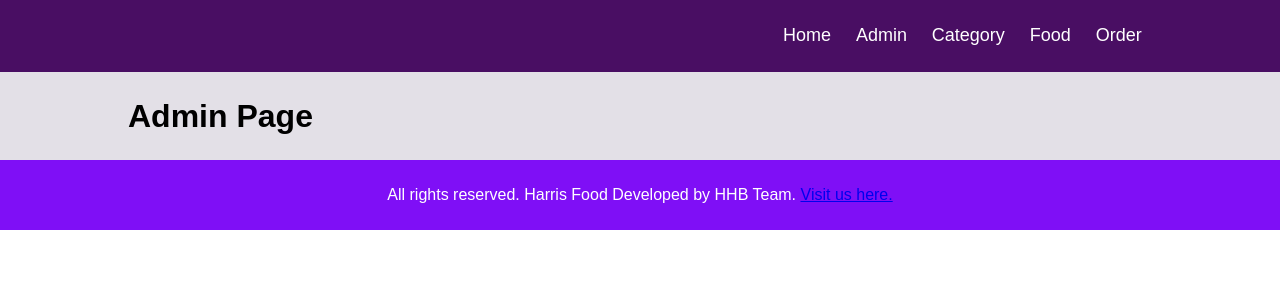
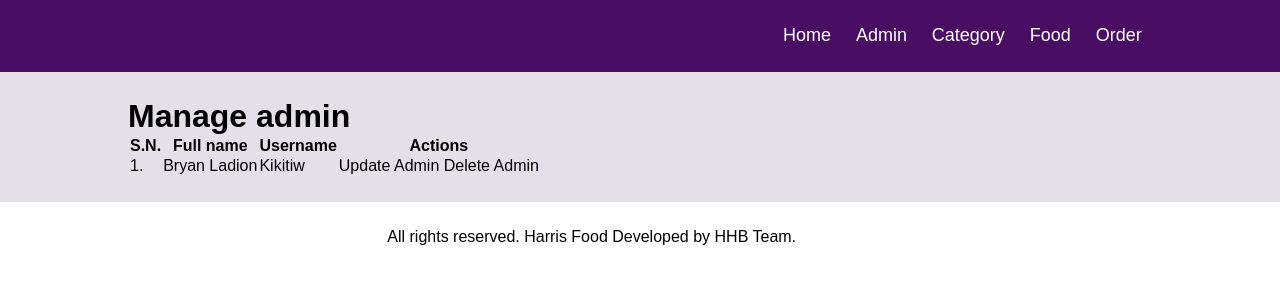
Before and after one commit to camelCasePh/food-order-website, a PHP site: page /admin/manage-admin.php in a window 1280 px wide. Shown: the top 300 px of the page. Run offline with PHP 8.4, Linux system fonts and the light colour scheme.

Commit message:
minor changes

```diff
--- a/admin/manage-admin.php
+++ b/admin/manage-admin.php
@@ -3,7 +3,24 @@
         <!--menu ends here-->
         <div class="main-content">
             <div class="wrapper">
-                    <h1>Admin Page</h1>
+                    <h1>Manage admin</h1>
+                    <table>
+                        <tr>
+                            <th>S.N.</th>
+                            <th>Full name</th>
+                            <th>Username</th>
+                            <th>Actions</th>
+                        </tr>
+                        <tr>
+                            <td>1.</td>
+                            <td>Bryan Ladion</td>
+                            <td>Kikitiw</td>
+                            <td>
+                                Update Admin
+                                Delete Admin
+                            </td>
+                        </tr>
+                    </table>
 
             </div>
         </div>
--- a/admin/partials/footer.php
+++ b/admin/partials/footer.php
@@ -1,6 +1,6 @@
 <div class="footer text-align-center">
             <div class="wrapper">
-                 <p>All rights reserved. Harris Food Developed by HHB Team. <a href="https://www.facebook.com/HHB-Team-107144751990798">Visit us here.</p>
+                 <p>All rights reserved. Harris Food Developed by HHB Team. <a href="https://www.facebook.com/HHB-Team-107144751990798" target="blank">Visit us here.</p>
             </div>
 
         </div>
--- a/admin/partials/menu.php
+++ b/admin/partials/menu.php
@@ -17,5 +17,4 @@
             </ul>
             </div>
 
-
         </div>
--- a/css/admin.css
+++ b/css/admin.css
@@ -47,8 +47,13 @@ ul li a:hover{
     padding: 3%;
     float: left;
 }
+/*css for manage-admin*/s
+
 /*css for footer*/
 .footer{
     background-color: #7F0FF6;
    color: white;
 }
+.footer .wrapper p a{
+    color: white;
+}
```
